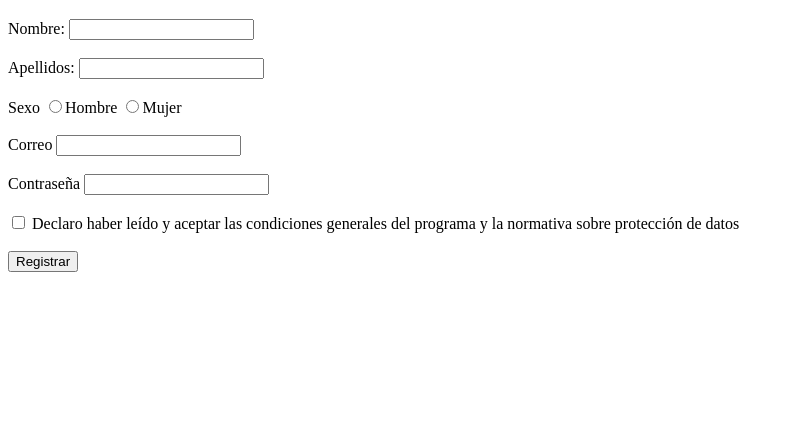
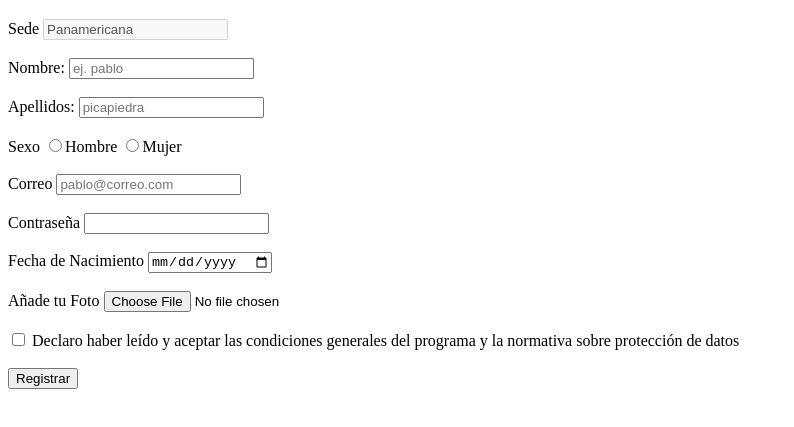
Before and after one commit to williambenavides/PruebaWifer, a plain HTML site: page Formulario_Registro_Covid19.html in a window 1280 px wide. Shown: the part 61-488 px from the top of the page, without its empty margins (0-794 px from the left). Drawn offline with Linux system fonts and the light colour scheme.

Commit message:
actualizacion pagina 2

```diff
--- a/Formulario_Registro_Covid19.html
+++ b/Formulario_Registro_Covid19.html
@@ -6,26 +6,36 @@
     <meta name="viewport" content="width=device-width, initial-scale=1.0">
     <title>Registro</title>
 </head>
+
 <body>
     <h1>Registro para Vacunación <strong>COVID-19</strong></h1>
     <form action="" method="GET">
+        <label for="">Sede</label>
+        <input type="text" value="Panamericana" disabled>
+        <br><br>
         <label for="nombre">Nombre:</label>
-        <input type="text" name="nombre" id="nombre">
+        <input type="text" name="nombre" id="nombre" placeholder="ej. pablo" required>
         <br><br>
         <label for="apellido">Apellidos:</label>
-        <input type="text" name="apellido" id="apellido">
+        <input type="text" name="apellido" id="apellido" placeholder="picapiedra" required>
         <br><br>
         <label for="">Sexo</label>
-        <input type="radio">Hombre
+        <input type="radio">Hombre<!-- input de seleccion -->
         <input type="radio">Mujer
-        <br><br>
+        <br><br><!-- salto de linea -->
         <label for="correo">Correo</label>
-        <input type="email" name="correo" id="correo">
+        <input type="email" name="correo" id="correo" placeholder="pablo@correo.com" required><!-- placeholder : ejemplo de como se llena esa entrada y required : que se debe llenar ese campo -->
         <br><br>
         <label for="password">Contraseña</label>
         <input type="password" name="password" id="password">
         <br><br>
-        <input type="checkbox" name="terminos" id="terminos">
+        <label for="fecha">Fecha de Nacimiento</label>
+        <input type="date" name="fecha" id="fecha">
+        <br><br>
+        <label for="foto">Añade tu Foto</label>
+        <input type="file" name="foto" id="foto">
+        <br><br>
+        <input type="checkbox" name="terminos" id="terminos" required><!-- input de validar o aceptar -->
         <label for="terminos">Declaro haber leído y aceptar las
             condiciones generales del programa y la normativa sobre protección de datos</label>
             <br><br>
```
